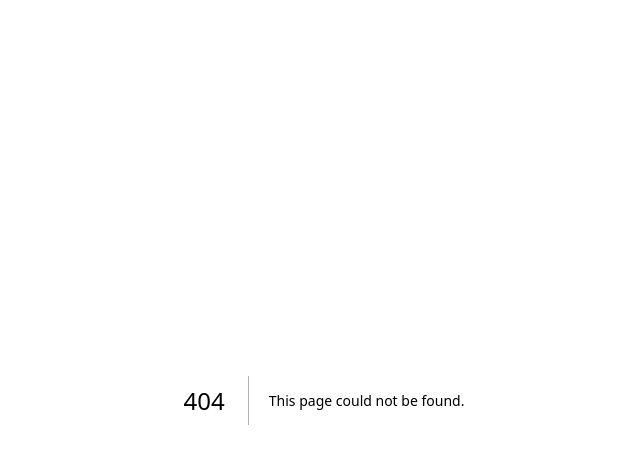
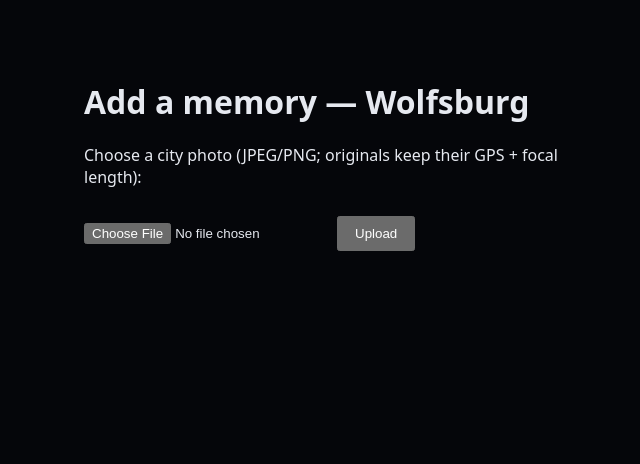
Before and after one commit to YegorGaidukov/special-memory, a Next.js app in the folder web/: page /contribute in a window 1280 px wide. Before the commit this address had no page. Shown: the top 464 px of the page, without its empty margins (316-956 px from the left). Built offline with nearby package versions, Linux system fonts and the light colour scheme.

Commit message:
feat(s3): contribute upload page (drag/choose a photo)

```diff
--- /dev/null
+++ b/web/src/app/contribute/page.tsx
@@ -0,0 +1,43 @@
+"use client";
+
+import { useRouter } from "next/navigation";
+import { useState } from "react";
+
+// Curator-facing: drag/choose a photo to add a memory. On success we jump to the
+// placement page for the new record. Deliberately plain — this is a curation
+// tool, not a public page. No auth (open, curated installation).
+export default function ContributePage() {
+  const router = useRouter();
+  const [busy, setBusy] = useState(false);
+  const [error, setError] = useState<string | null>(null);
+
+  async function upload(e: React.FormEvent<HTMLFormElement>) {
+    e.preventDefault();
+    setBusy(true);
+    setError(null);
+    try {
+      const form = new FormData(e.currentTarget);
+      const r = await fetch("/api/memories", { method: "POST", body: form });
+      if (!r.ok) throw new Error(await r.text());
+      const { record } = await r.json();
+      router.push(`/contribute/${record.id}`);
+    } catch (err) {
+      setError(String(err instanceof Error ? err.message : err));
+      setBusy(false);
+    }
+  }
+
+  return (
+    <main style={{ maxWidth: 480, margin: "10vh auto", font: "16px system-ui", color: "#e6e9f0" }}>
+      <h1>Add a memory — Wolfsburg</h1>
+      <form onSubmit={upload}>
+        <p>Choose a city photo (JPEG/PNG; originals keep their GPS + focal length):</p>
+        <input type="file" name="photo" accept="image/jpeg,image/png" required />
+        <button type="submit" disabled={busy} style={{ marginTop: 12, padding: "8px 16px" }}>
+          {busy ? "Uploading…" : "Upload"}
+        </button>
+      </form>
+      {error && <p style={{ color: "#ff8080" }}>{error}</p>}
+    </main>
+  );
+}
```
